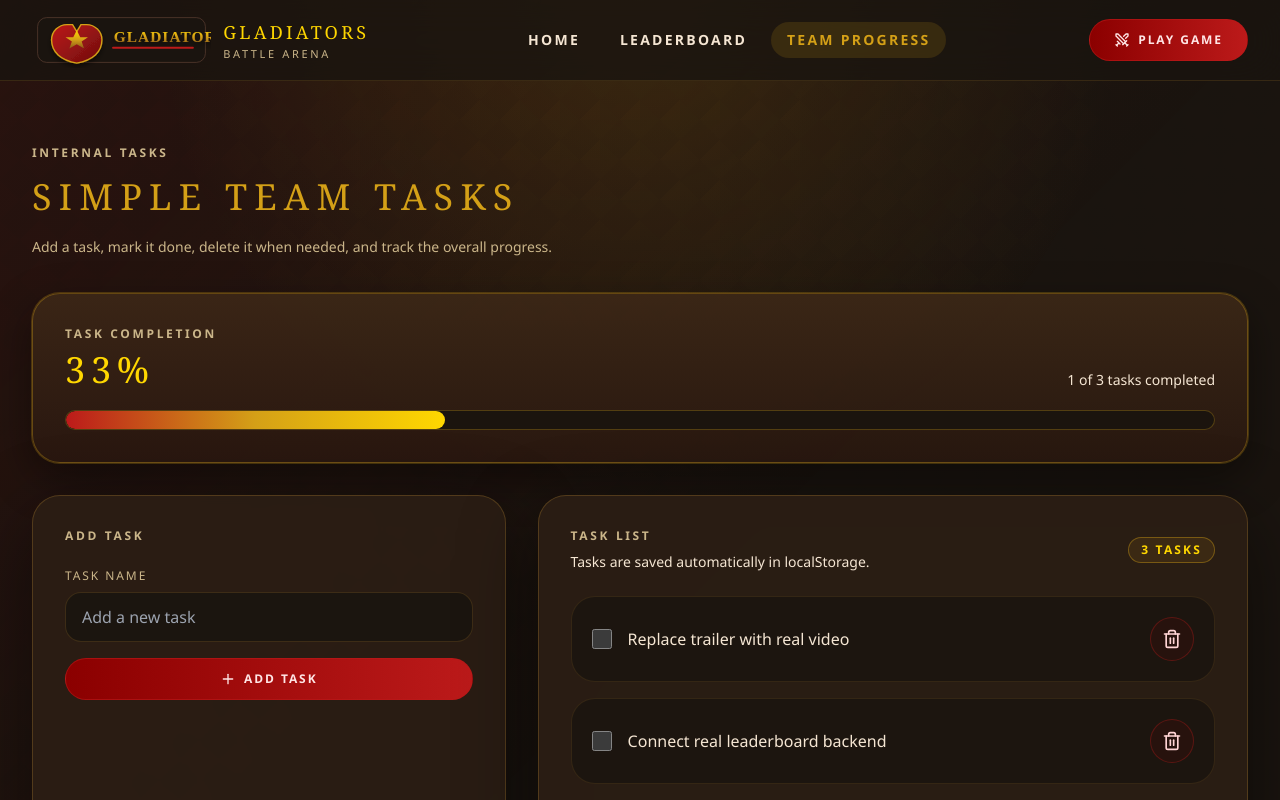
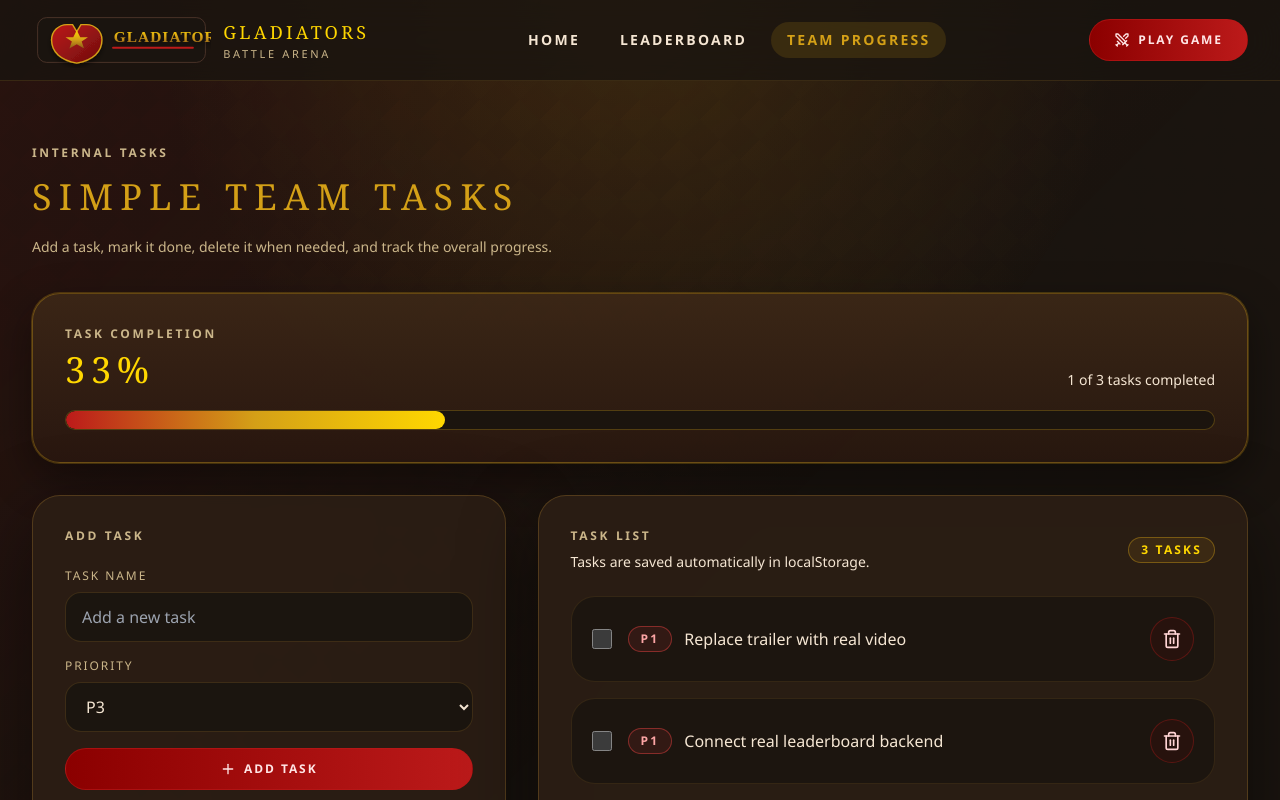
Before and after one commit to MoatazElsayad/gladiators-website, a React (Vite) app: page /#/team-progress in a window 1280 px wide. Shown: the top 800 px of the page. Built offline with nearby package versions, Linux system fonts and the light colour scheme.

Commit message:
Team Progress

```diff
--- a/src/components/TodoList.jsx
+++ b/src/components/TodoList.jsx
@@ -2,11 +2,33 @@ import { AnimatePresence, motion } from 'framer-motion'
 import { Plus, Trash2 } from 'lucide-react'
 import { useMemo, useState } from 'react'
 
+const priorityOrder = {
+  P1: 1,
+  P2: 2,
+  P3: 3
+}
+
+const priorityStyles = {
+  P1: 'border-red-500/45 bg-red-500/10 text-red-300',
+  P2: 'border-amber-400/45 bg-amber-400/10 text-amber-200',
+  P3: 'border-sky-400/45 bg-sky-400/10 text-sky-200'
+}
+
 export default function TodoList({ tasks, onAddTask, onToggleTask, onRemoveTask }) {
   const [taskName, setTaskName] = useState('')
+  const [priority, setPriority] = useState('P3')
 
   const orderedTasks = useMemo(
-    () => [...tasks].sort((a, b) => Number(a.done) - Number(b.done)),
+    () =>
+      [...tasks].sort((a, b) => {
+        const priorityDifference = priorityOrder[a.priority] - priorityOrder[b.priority]
+
+        if (priorityDifference !== 0) {
+          return priorityDifference
+        }
+
+        return Number(a.done) - Number(b.done)
+      }),
     [tasks]
   )
 
@@ -17,8 +39,9 @@ export default function TodoList({ tasks, onAddTask, onToggleTask, onRemoveTask
       return
     }
 
-    onAddTask(taskName)
+    onAddTask({ taskName, priority })
     setTaskName('')
+    setPriority('P3')
   }
 
   return (
@@ -37,6 +60,22 @@ export default function TodoList({ tasks, onAddTask, onToggleTask, onRemoveTask
               placeholder="Add a new task"
               className="w-full rounded-2xl border border-arena-bronzeLight/35 bg-arena-void/80 px-4 py-3 text-arena-parchment outline-none transition focus:border-arena-gold/65"
             />
+          </div>
+
+          <div>
+            <label htmlFor="priority" className="mb-2 block text-xs uppercase tracking-[0.16em] text-arena-sand">
+              Priority
+            </label>
+            <select
+              id="priority"
+              value={priority}
+              onChange={(event) => setPriority(event.target.value)}
+              className="w-full rounded-2xl border border-arena-bronzeLight/35 bg-arena-void/80 px-4 py-3 text-arena-parchment outline-none transition focus:border-arena-gold/65"
+            >
+              <option value="P1">P1</option>
+              <option value="P2">P2</option>
+              <option value="P3">P3</option>
+            </select>
           </div>
 
           <button type="submit" className="blood-button w-full text-xs">
@@ -77,9 +116,20 @@ export default function TodoList({ tasks, onAddTask, onToggleTask, onRemoveTask
                     onChange={() => onToggleTask(task.id)}
                     className="h-5 w-5 rounded border-arena-gold/40 bg-arena-panel text-arena-goldBright focus:ring-arena-gold/30"
                   />
-                  <span className={`text-base ${task.done ? 'text-arena-sand line-through opacity-70' : 'text-arena-parchment'}`}>
-                    {task.taskName}
-                  </span>
+                  <div className="min-w-0 flex-1">
+                    <div className="flex flex-wrap items-center gap-3">
+                      <span
+                        className={`status-pill ${priorityStyles[task.priority] || priorityStyles.P3}`}
+                      >
+                        {task.priority}
+                      </span>
+                      <span
+                        className={`text-base ${task.done ? 'text-arena-sand line-through opacity-70' : 'text-arena-parchment'}`}
+                      >
+                        {task.taskName}
+                      </span>
+                    </div>
+                  </div>
                 </label>
 
                 <button
--- a/src/pages/TeamProgress.jsx
+++ b/src/pages/TeamProgress.jsx
@@ -6,10 +6,16 @@ import TodoList from '../components/TodoList'
 const storageKey = 'gladiators-simple-tasks'
 
 const seededTasks = [
-  { id: 1, taskName: 'Finish landing page polish', done: true },
-  { id: 2, taskName: 'Replace trailer with real video', done: false },
-  { id: 3, taskName: 'Connect real leaderboard backend', done: false }
+  { id: 1, taskName: 'Finish landing page polish', done: true, priority: 'P2' },
+  { id: 2, taskName: 'Replace trailer with real video', done: false, priority: 'P1' },
+  { id: 3, taskName: 'Connect real leaderboard backend', done: false, priority: 'P1' }
 ]
+
+const normalizeTasks = (items) =>
+  items.map((task) => ({
+    ...task,
+    priority: task.priority || 'P3'
+  }))
 
 export default function TeamProgress() {
   const [tasks, setTasks] = useState(() => {
@@ -21,7 +27,7 @@ export default function TeamProgress() {
 
     try {
       const parsed = JSON.parse(stored)
-      return Array.isArray(parsed) ? parsed : seededTasks
+      return Array.isArray(parsed) ? normalizeTasks(parsed) : seededTasks
     } catch (error) {
       console.error('Failed to read saved tasks:', error)
       return seededTasks
@@ -42,13 +48,14 @@ export default function TeamProgress() {
     setProgress(completionRate)
   }, [tasks])
 
-  const addTask = (taskName) => {
+  const addTask = ({ taskName, priority }) => {
     setTasks((current) => [
       ...current,
       {
         id: Date.now(),
         taskName: taskName.trim(),
-        done: false
+        done: false,
+        priority
       }
     ])
   }
```
